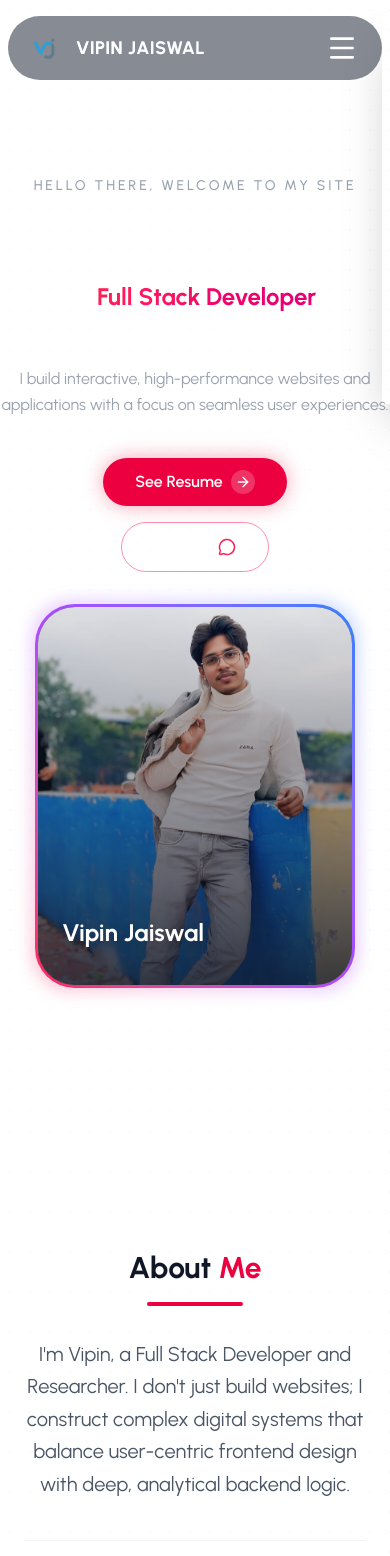
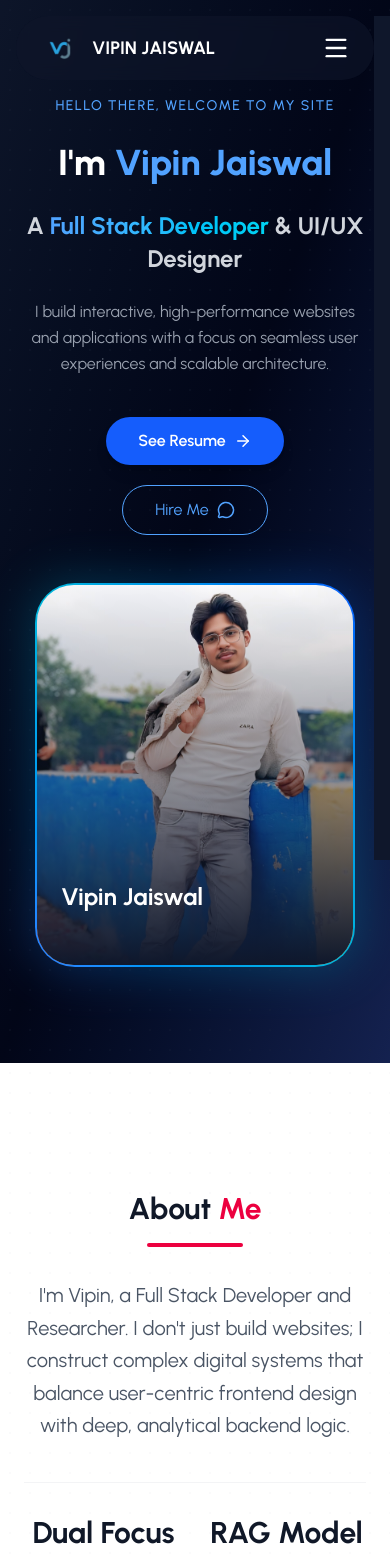
Before and after one commit to vipin-jaiswal/PORTFOLIO_VJ, a React (Vite) app in the folder Frontend/: page / in a window 390 px wide. Shown: the top 1556 px of the page. Built offline with nearby package versions, Linux system fonts and the light colour scheme.

Commit message:
feat: refactor Navbar, Home, and Card components for improved styling and responsiveness

```diff
--- a/Frontend/src/components/layout/navbar.jsx
+++ b/Frontend/src/components/layout/navbar.jsx
@@ -1,78 +1,80 @@
-import React, { useState, useEffect } from 'react';
-import { Menu, X } from 'lucide-react';
-import { Nav_LINKS } from '../../utils/constants';
-import { useScrollSpy } from '../../hooks/useScrollSpy';
-import logoImage from '../../assets/logo.png';
+import React, { useState, useEffect } from "react";
+import { Menu, X } from "lucide-react";
+import { Nav_LINKS } from "../../utils/constants";
+import { useScrollSpy } from "../../hooks/useScrollSpy";
+import logoImage from "../../assets/logo.png";
 
 const Navbar = () => {
   const [isMenuOpen, setIsMenuOpen] = useState(false);
   const [isScrolled, setIsScrolled] = useState(false);
-  const activeSection = useScrollSpy(Nav_LINKS.map(link => link.id));
+
+  const activeSection = useScrollSpy(
+    Nav_LINKS.map((link) => link.id)
+  );
 
   useEffect(() => {
     const handleScroll = () => {
       setIsScrolled(window.scrollY > 50);
     };
 
-    window.addEventListener('scroll', handleScroll);
-    return () => window.removeEventListener('scroll', handleScroll);
+    window.addEventListener("scroll", handleScroll);
+    return () => window.removeEventListener("scroll", handleScroll);
   }, []);
-
 
   const handleNavClick = (id) => {
     const section = document.getElementById(id);
     if (section) {
-      section.scrollIntoView({ behavior: 'smooth' });
+      section.scrollIntoView({ behavior: "smooth" });
     }
     setIsMenuOpen(false);
   };
 
   return (
-    <nav className="fixed top-4 left-0 w-full z-50 flex justify-center px-2 sm:px-4">
+    <nav className="fixed top-4 left-0 w-full z-50 flex justify-center px-4">
       <div
         className={`
-      container max-w mx-auto px-4 py-3 flex items-center justify-between
+          container mx-auto px-6 py-3 flex items-center justify-between
           rounded-full transition-all duration-300
-      ${isScrolled ? 'bg-gray-900/90 shadow-xl backdrop-blur-md' : 'bg-gray-900/50 backdrop-blur-sm'}
+          ${
+            isScrolled
+              ? "bg-slate-900/90 shadow-xl backdrop-blur-md"
+              : "bg-slate-900/60 backdrop-blur-sm"
+          }
         `}
       >
-        {/* Logo Section */}
+        {/* Logo */}
         <div className="flex items-center gap-3">
-          <img src={logoImage} alt="Logo" className="w-10 h-10 border-purple-500/30" />
-          <div className="text-white text-lg font-bold tracking-wide uppercase bg-clip-text text-transparent bg-gradient-to-r from-white to-gray-400">
+          <img src={logoImage} alt="Logo" className="w-10 h-10" />
+          <div className="text-white text-lg font-bold uppercase">
             Vipin Jaiswal
           </div>
         </div>
 
-        {/* Mobile Menu Toggle */}
-        <div className="md:hidden pr-2 z-50">
-          {/* Only show Menu icon here, Close icon is inside the drawer */}
+        {/* Mobile Menu Button */}
+        <div className="md:hidden">
           {!isMenuOpen && (
             <Menu
-               className="text-white w-8 h-8 cursor-pointer hover:text-purple-500 transition-colors"
+              className="text-white w-7 h-7 cursor-pointer hover:text-blue-400"
               onClick={() => setIsMenuOpen(true)}
             />
           )}
         </div>
 
-        {/* Navigation Links (Mobile Sidebar + Desktop Horizontal) */}
+        {/* Nav Links */}
         <ul
           className={`
-            fixed md:static top-0 right-0
-            md:h-auto
-            md:w-auto
-            md:bg-transparent
-            shadow-2xl md:shadow-none
-            flex flex-col md:flex-row items-center justify-center md:justify-end gap-8 md:gap-6
-            transition-transform duration-300 ease-in-out z-50
-            pt-20 md:pt-0
-            ${isMenuOpen ? 'translate-x-0' : 'translate-x-full md:translate-x-0'}
+            fixed md:static top-0 right-0 h-screen md:h-auto w-64 md:w-auto
+            bg-slate-900 md:bg-transparent
+            flex flex-col md:flex-row items-center justify-center
+            gap-8 md:gap-6
+            transition-transform duration-300
+            ${isMenuOpen ? "translate-x-0" : "translate-x-full md:translate-x-0"}
           `}
         >
-          {/* Close button inside mobile menu */}
+          {/* Close Button */}
           <li className="md:hidden absolute top-6 right-6">
             <X
-              className="text-white w-8 h-8 cursor-pointer hover:text-rose-500 transition-colors"
+              className="text-white w-7 h-7 cursor-pointer hover:text-blue-400"
               onClick={() => setIsMenuOpen(false)}
             />
           </li>
@@ -84,17 +86,15 @@ const Navbar = () => {
               <li
                 key={link.id}
                 onClick={() => handleNavClick(link.id)}
-                className="w-full md:w-auto text-center px-6 md:px-0"
+                className="cursor-pointer"
               >
                 <div
-                  className={`
-                    px-5 py-2 rounded-full cursor-pointer transition-all duration-300 ease-out
-                    font-medium text-sm tracking-wide
-                    ${isActive
-                      ? ' text-gray-400 hover:text-white shadow-purple-500/25 scale-105 hover:bg-white/10 hover:shadow-inner'
-                      : 'text-gray-400 hover:text-white shadow-purple-500/25 scale-105 hover:bg-white/10 hover:shadow-inner'
-                    }
-                  `}
+                  className={`px-4 py-2 rounded-full transition-all duration-300
+                  ${
+                    isActive
+                      ? "text-blue-400 bg-blue-500/10"
+                      : "text-gray-300 hover:text-blue-400 hover:bg-white/10"
+                  }`}
                 >
                   {link.label}
                 </div>
@@ -103,8 +103,6 @@ const Navbar = () => {
           })}
         </ul>
       </div>
-
-
     </nav>
   );
 };
--- a/Frontend/src/components/section/Home.jsx
+++ b/Frontend/src/components/section/Home.jsx
@@ -1,68 +1,81 @@
-import React from 'react';
-import { ArrowRight, MessageCircle } from 'lucide-react';
-import RightsideCard from '../ui/Card';
-import Resume from '../../data/resume/RESUME (10).pdf';
-
-// Importing the image from the assets folder
-
+import React from "react";
+import { ArrowRight, MessageCircle } from "lucide-react";
+import RightsideCard from "../ui/Card";
+import Resume from "../../data/resume/RESUME (10).pdf";
 
 const Home = () => {
   return (
+    <section
+      id="home"
+      className="relative py-24 bg-slate-950 overflow-hidden"
+    >
+      {/* Cool Background Gradient */}
+      <div className="absolute inset-0 bg-gradient-to-br from-slate-900 via-slate-950 to-blue-950 opacity-90" />
 
-    <section id="home" className="py-24 bg-white dark:bg-slate-950 relative overflow-hidden">
+      {/* Soft Grid Pattern */}
+      <div className="absolute inset-0 bg-[radial-gradient(#1e293b_1px,transparent_1px)]
+      [background-size:20px_20px] opacity-20" />
 
-      {/* Background Gradient Blurs */}
-      <div className="absolute inset-0 bg-[radial-gradient(#e5e7eb_1px,transparent_1px)] [background-size:20px_20px] opacity-20 dark:opacity-5" />
+      <div className="container mx-auto max-w-6xl px-6 grid grid-cols-1 md:grid-cols-2 gap-12 items-center relative z-10">
 
+        {/* LEFT SIDE */}
+        <div className="space-y-6 text-center md:text-left">
 
-      <div className="container  pt-8 mx-auto max-w-6xl grid grid-cols-1 md:grid-cols-2 gap-8 md:gap-20 items-center relative z-10 h-full">
-
-        {/* LEFT SIDE: Text Content */}
-        <div className="text-center pt-8 md:text-left space-y-6 animate-fade-in-up flex flex-col justify-center">
-          <h3 className="text-sm md:text-base pt-4  font-medium tracking-[0.2em] text-gray-400 uppercase">
+          <h3 className="text-sm tracking-widest uppercase text-blue-400 font-medium">
             Hello There, Welcome to my site
           </h3>
 
-          <h1 className="text-3xl md:text-7xl font-bold leading-tight">
-            I'm <span className="text-white">Vipin Jaiswal</span>
+          <h1 className="text-4xl md:text-6xl font-extrabold leading-tight text-white">
+            I'm <span className="text-blue-400">Vipin Jaiswal</span>
           </h1>
 
-          <h2 className="text-2xl md:text-5xl font-bold leading-tight">
-            A <span className="text-transparent bg-clip-text bg-gradient-to-r from-rose-500 to-pink-600">
+          <h2 className="text-2xl md:text-4xl font-bold leading-snug text-gray-300">
+            A{" "}
+            <span className="bg-gradient-to-r from-blue-400 to-cyan-400 bg-clip-text text-transparent">
               Full Stack Developer
-            </span>
-            <br />
-            <span className="text-white">& UI/UX Designer</span>
+            </span>{" "}
+            <br className="hidden md:block" />
+            & UI/UX Designer
           </h2>
 
-          <p className="text-gray-400 text-base md:text-lg max-w-lg mx-auto md:mx-0 leading-relaxed">
-            I build interactive, high-performance websites and applications with a focus on seamless user experiences.
+          <p className="text-gray-400 max-w-lg mx-auto md:mx-0 text-base md:text-lg leading-relaxed">
+            I build interactive, high-performance websites and applications
+            with a focus on seamless user experiences and scalable architecture.
           </p>
 
           {/* Buttons */}
-          <div className="flex flex-col sm:flex-row items-center justify-center md:justify-start gap-4 md:gap-6 pt-4">
-            <button
-              onClick={() => window.open(Resume, '_blank')}
-              className="px-8 py-3 rounded-full bg-rose-600 hover:bg-rose-700 text-white font-semibold transition-all shadow-[0_0_20px_rgba(225,29,72,0.4)] flex items-center gap-2 group">
+          <div className="flex flex-col sm:flex-row items-center md:items-start gap-5 pt-4">
+
+            {/* Resume Button */}
+            <a
+              href={Resume}
+              target="_blank"
+              rel="noopener noreferrer"
+              className="px-8 py-3 rounded-full bg-blue-600 hover:bg-blue-700
+              text-white font-semibold transition-all duration-300
+              shadow-lg hover:shadow-blue-500/40 flex items-center gap-2"
+            >
               See Resume
-              <div className="bg-white/20 rounded-full p-1 group-hover:bg-white/30 transition-colors">
-                 <ArrowRight size={16} />
-              </div>
-            </button>
+              <ArrowRight size={18} />
+            </a>
 
-            <button className="px-8 py-3 rounded-full border border-rose-500/50 hover:border-rose-500 text-white font-semibold hover:bg-rose-500/10 transition-all flex items-center gap-2">
-              Hire ME
-              <MessageCircle size={18} className="text-rose-500" />
-            </button>
+            {/* Hire Me Button */}
+            <a
+              href="#contact"
+              className="px-8 py-3 rounded-full border border-blue-400
+              text-blue-400 hover:bg-blue-500 hover:text-white
+              transition-all duration-300 flex items-center gap-2"
+            >
+              Hire Me
+              <MessageCircle size={18} />
+            </a>
           </div>
         </div>
 
-        {/* RIGHT SIDE: Image */}
-        {/* Updated alignment to fit within the fixed height properly */}
-        <div className="relative flex justify-center md:justify-end h-[50vh] md:h-auto ">
+        {/* RIGHT SIDE */}
+        <div className="flex justify-center md:justify-end">
           <RightsideCard />
         </div>
-
       </div>
     </section>
   );
--- a/Frontend/src/components/ui/Card.jsx
+++ b/Frontend/src/components/ui/Card.jsx
@@ -1,45 +1,51 @@
 import React from "react";
-import vipinImage from '../../assets/vipin.jpeg';
+import vipinImage from "../../assets/vipin.jpeg";
 
 const Card = () => {
   return (
     <div className="group relative w-full max-w-xs md:max-w-md h-96 md:h-[500px] cursor-pointer">
 
-      {/* 1. BACKGROUND GLOW (Animated) */}
-      {/* Transitions from Pink/Purple glow to Cyan/Blue glow on hover */}
-      <div className="absolute -inset-1 rounded-[2.5rem] blur opacity-25 group-hover:opacity-100 transition duration-1000 group-hover:duration-200
-        bg-gradient-to-tr from-rose-500 via-purple-500 to-blue-500
-        group-hover:from-cyan-400 group-hover:via-blue-500 group-hover:to-purple-600">
-      </div>
+      {/* Soft Blue Glow */}
+      <div
+        className="absolute -inset-1 rounded-[2.5rem] blur-xl opacity-25
+        group-hover:opacity-60 transition duration-500
+        bg-gradient-to-tr from-blue-500 via-cyan-500 to-blue-600"
+      ></div>
 
-      {/* 2. THE ANIMATED BORDER CONTAINER */}
-      {/* The background gradient here defines the border color.
-          We use 'group-hover' to swap the gradient colors smoothly. */}
-      <div className="relative h-full w-full p-[3px] rounded-[2.5rem] overflow-hidden transition-all duration-500
-        bg-gradient-to-tr from-rose-500 via-purple-500 to-blue-500
-        group-hover:from-cyan-400 group-hover:via-blue-500 group-hover:to-purple-600">
-
-        {/* 3. INNER CARD CONTENT */}
-        <div className="h-full w-full bg-gray-900 rounded-[2.3rem] overflow-hidden relative">
+      {/* Border Container */}
+      <div
+        className="relative h-full w-full p-[2px] rounded-[2.5rem] overflow-hidden
+        bg-gradient-to-tr from-blue-500 via-cyan-500 to-blue-600
+        transition-all duration-500 group-hover:scale-[1.02]"
+      >
+        {/* Inner Card */}
+        <div className="h-full w-full bg-slate-900 rounded-[2.3rem] overflow-hidden relative">
 
           {/* Image */}
           <img
             src={vipinImage}
             alt="Vipin Jaiswal"
-            className="w-full h-full object-cover opacity-90 group-hover:scale-110 group-hover:opacity-100 transition-transform duration-700 ease-in-out"
+            className="w-full h-full object-cover
+            transition-transform duration-700 ease-in-out
+            group-hover:scale-105"
           />
 
           {/* Dark Overlay */}
-          <div className="absolute inset-0 bg-gradient-to-t from-gray-900 via-gray-900/40 to-transparent opacity-80"></div>
+          <div className="absolute inset-0 bg-gradient-to-t
+          from-slate-900 via-slate-900/40 to-transparent"></div>
 
           {/* Text Content */}
-          <div className="absolute bottom-0 left-0 w-full p-6 translate-y-4 group-hover:translate-y-0 transition-transform duration-500">
-             <h3 className="text-2xl font-bold text-white mb-1 drop-shadow-lg">
+          <div className="absolute bottom-0 left-0 w-full p-6">
+
+            <h3 className="text-2xl font-bold text-white mb-1">
               Vipin Jaiswal
             </h3>
-            <p className="text-cyan-400 font-medium opacity-0 group-hover:opacity-100 transition-opacity duration-500 delay-100">
-              Frontend Developer
+
+            <p className="text-cyan-400 font-medium opacity-0
+            group-hover:opacity-100 transition-opacity duration-500">
+              Full Stack Developer
             </p>
+
           </div>
 
         </div>
```
Lines whose indentation alone changed are shown as unchanged.
